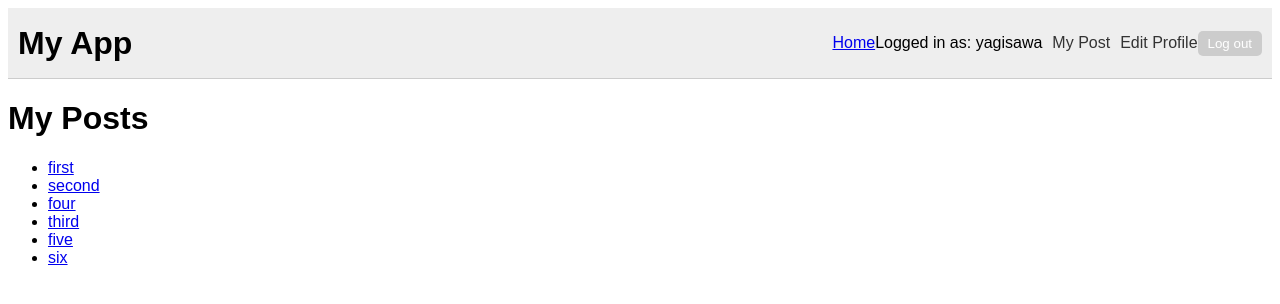
After one commit to goat2130/Django-portfolio-first, a Django app: page /my_posts/ in a window 1280 px wide. The commit adds this page. Shown: the top 304 px of the page. Run offline with Django 4.2, Linux system fonts and the light colour scheme; a user stored in the database is signed in; data comes from the database, SQL or seed files in the repository; both versions use the stored data as it was after the commit.

Commit message:
feat: 1.47　自身の投稿を表示させる機能を追加する

```diff
--- a/config/urls.py
+++ b/config/urls.py
@@ -2,7 +2,7 @@ from django.contrib import admin
 from django.urls import path, include
 from django.views.generic import RedirectView
 from django.contrib.auth.views import LoginView
-from myapp.views import SignUpView, profile, increment_views, ranking
+from myapp.views import SignUpView, profile, increment_views, ranking, my_posts
 
 urlpatterns = [
     path('admin/', admin.site.urls),
@@ -13,4 +13,5 @@ urlpatterns = [
     path('profile/', profile, name='profile'),
     path('post/<slug:slug>/increment_views/', increment_views, name='increment_views'),
     path('ranking/', ranking, name='ranking'),
+    path('my_posts/', my_posts, name='my_posts'),
 ]
--- a/myapp/templates/base.html
+++ b/myapp/templates/base.html
@@ -14,6 +14,7 @@
         {% if user.is_authenticated %}
           <li class="auth-links">
             <p>Logged in as: {{ user.username }}</p>
+            <a href="{% url 'my_posts' %}">My Post</a>
             <a href="{% url 'profile' %}">Edit Profile</a>
             <form method="post" action="{% url 'logout' %}">
               {% csrf_token %}
@@ -26,6 +27,7 @@
             <a href="{% url 'signup' %}">Sign up</a>
           </li>
         {% endif %}
+
       </ul>
     </header>
     <div id="content">
--- /dev/null
+++ b/myapp/templates/myapp/my_posts.html
@@ -0,0 +1,14 @@
+{% extends 'base.html' %}
+
+{% block content %}
+  <h1>My Posts</h1>
+  {% if user_posts %}
+    <ul>
+    {% for post in user_posts %}
+      <li><a href="{% url 'post_detail' post.id %}">{{ post.title }}</a></li>
+    {% endfor %}
+    </ul>
+  {% else %}
+    <p>You haven't created any posts yet.</p>
+  {% endif %}
+{% endblock %}
--- a/myapp/urls.py
+++ b/myapp/urls.py
@@ -11,4 +11,5 @@ urlpatterns = [
     path('post/<int:pk>/like/', views.post_like, name='post_like'),
     path('post/<int:pk>/comment/', views.add_comment_to_post, name='add_comment_to_post'),
     path('post/<int:pk>/edit/', views.post_edit, name='post_edit'),
+    path('my_posts/', views.my_posts, name='my_posts'),
 ]
--- a/myapp/views.py
+++ b/myapp/views.py
@@ -55,6 +55,10 @@ def post_delete(request, pk):
     post = get_object_or_404(Post, pk=pk)
     post.delete()
     return redirect('post_list')
+
+def my_posts(request):
+    user_posts = Post.objects.filter(author=request.user)
+    return render(request, 'myapp/my_posts.html', {'user_posts': user_posts})
 
 
 
```
Also changed, not shown: myapp/models.py (+10 -3 lines), db.sqlite3.
